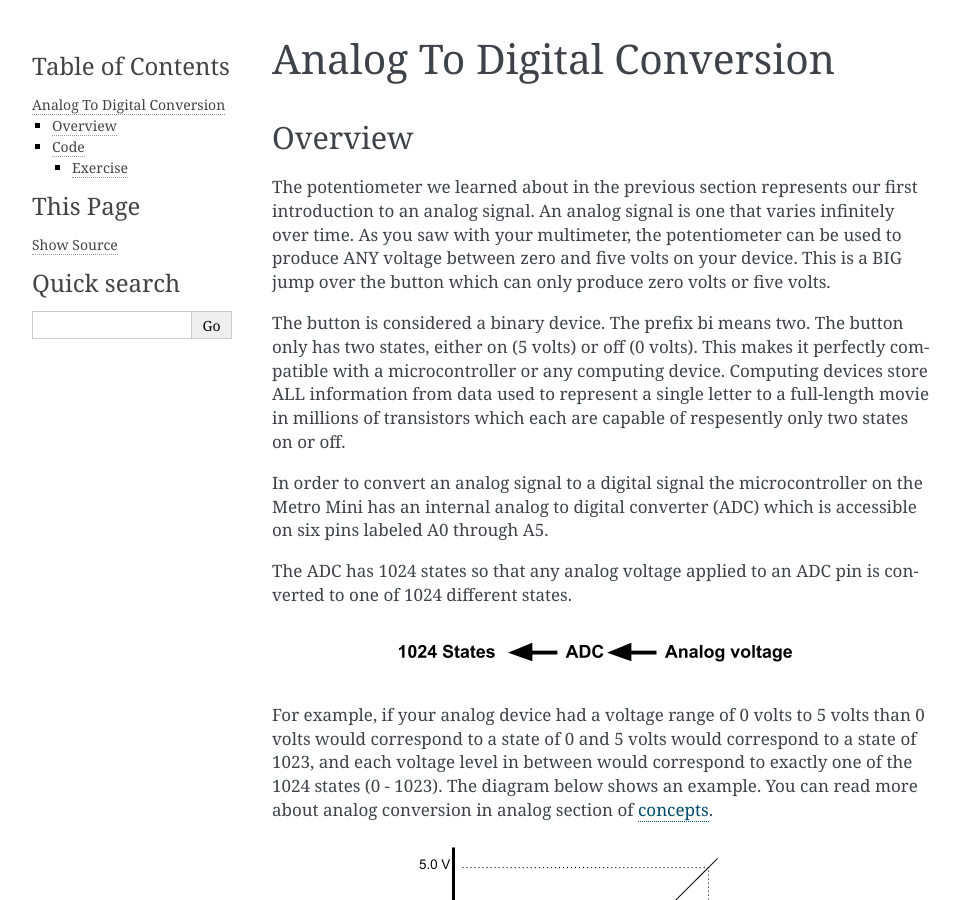
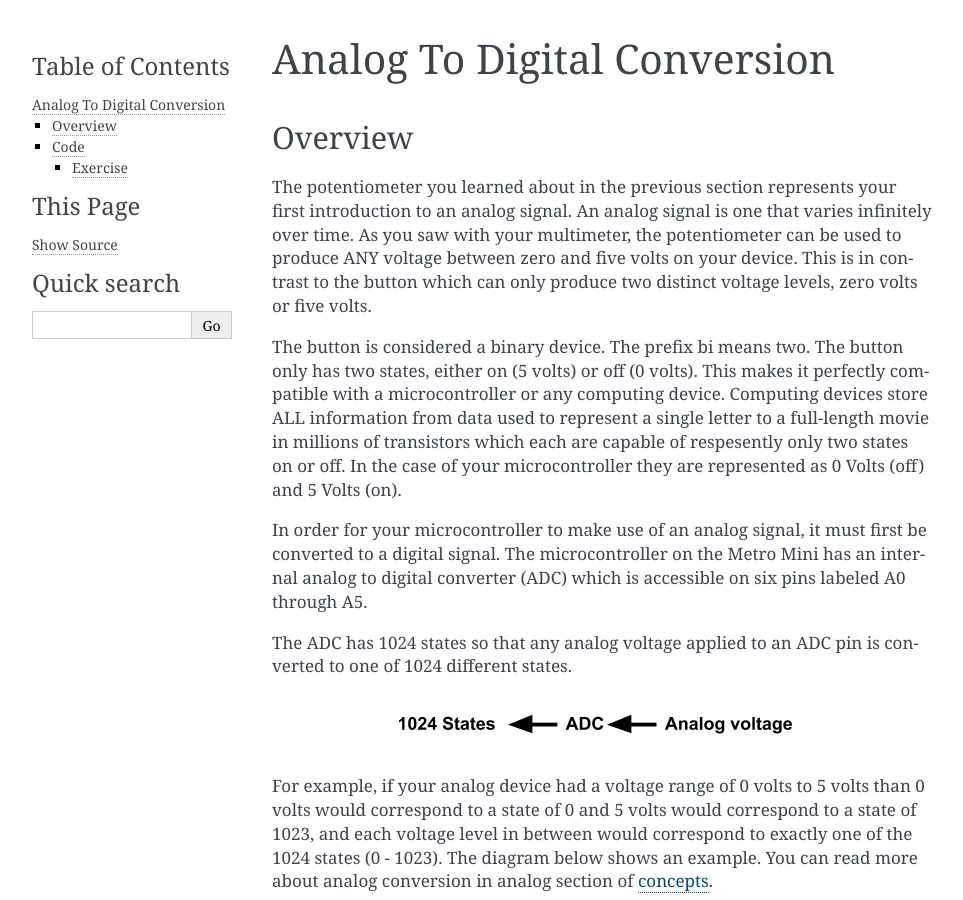
Before and after one commit to maxtkc/mvths-wiki, a Sphinx documentation site: the page built from docs/021-analog-to-digital-conversion.rst, in a window 1280 px wide and 900 px high. Shown: the whole window, without its empty margins (148-1111 px from the left). Built offline with Sphinx 7.4.7, drawn with Linux system fonts in a browser that asks for light colours.

Commit message:
Update 021-analog-to-digital-conversion.rst

```diff
--- a/docs/021-analog-to-digital-conversion.rst
+++ b/docs/021-analog-to-digital-conversion.rst
@@ -4,16 +4,17 @@ Analog To Digital Conversion
 Overview
 --------
 
-The potentiometer we learned about in the previous section represents our first introduction to an analog signal. An analog signal is one
+The potentiometer you learned about in the previous section represents your first introduction to an analog signal. An analog signal is one
 that varies infinitely over time. As you saw with your multimeter, the potentiometer can be used to produce ANY voltage between zero and
-five volts on your device. This is a BIG jump over the button which can only produce zero volts or five volts.
+five volts on your device. This is in contrast to the button which can only produce two distinct voltage levels, zero volts or five volts.
 
 The button is considered a binary device. The prefix bi means two. The button only has two states, either on (5 volts) or off (0 volts). This makes
 it perfectly compatible with a microcontroller or any computing device. Computing devices store ALL information from data used to represent a single
-letter to a full-length movie in millions of transistors which each are capable of respesently only two states on or off.
+letter to a full-length movie in millions of transistors which each are capable of respesently only two states on or off. In the case of your microcontroller
+they are represented as 0 Volts (off) and 5 Volts (on).
 
-In order to convert an analog signal to a digital signal the
-microcontroller on the Metro Mini has an internal analog to digital
+In order for your microcontroller to make use of an analog signal, it must first be converted to a digital signal.
+The microcontroller on the Metro Mini has an internal analog to digital
 converter (ADC) which is accessible on six pins labeled A0 through A5.
 
 The ADC has 1024 states so that any analog voltage applied to an ADC pin
@@ -28,7 +29,7 @@ correspond to a state of 1023, and each voltage level in between would
 correspond to exactly one of the 1024 states (0 - 1023). The diagram
 below shows an example. You can read more about analog conversion in
 analog section of
-`concepts <https://www.google.com/url?q=https://docs.google.com/document/d/1BmZbXzxnD2j17QToSZ9jeZmnP7burwfksfQq2v4zu-Y/edit%23heading%3Dh.vhex7ebzcaik&sa=D&ust=1587613173930000>`__.
+`concepts <https://docs.google.com/document/d/1BmZbXzxnD2j17QToSZ9jeZmnP7burwfksfQq2v4zu-Y/edit#bookmark=id.kxihcorejof7>`__.
 
 .. figure:: images/image109.png
    :alt:
```
